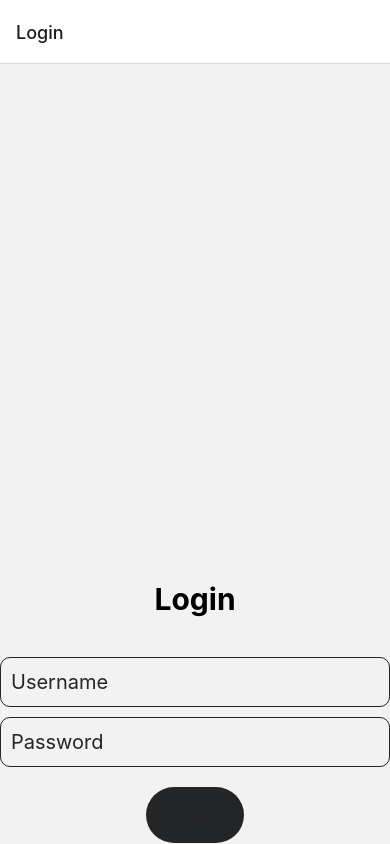
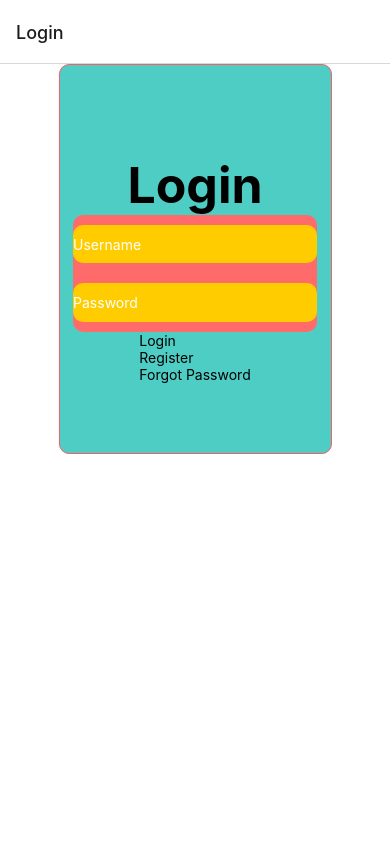
Before and after one commit to Rhaqim/thecommuneApp, a React Native app: screen /Login in a window 390 px wide. Built offline with nearby package versions, Linux system fonts and the light colour scheme.

Commit message:
redesigning the login page

```diff
--- a/components/Styles.js
+++ b/components/Styles.js
@@ -7,7 +7,7 @@ const colors = {
     secondary: '#4ecdc4',
     tertiary: '#ff6b6b',
     quaternary: '#ffcc00',
-    background: '#f5f5f5',
+    background: 'black',
 }
 
 const styles = StyleSheet.create({
@@ -16,6 +16,7 @@ const styles = StyleSheet.create({
         alignItems: 'center',
         justifyContent: 'flex-end',
         marginBottom: 1,
+        backgroundColor: colors.background,
     },
     instructions: {
         color: '#888',
@@ -89,7 +90,7 @@ const styles = StyleSheet.create({
         marginBottom: 10,
         width: "100%",
         height: 50,
-        color: '#242526',
+        color: 'black',
         fontSize: 20,
     }
 });
--- /dev/null
+++ b/components/auth/AuthStyles.js
@@ -0,0 +1,58 @@
+import { StyleSheet } from "react-native";
+
+const colors = {
+    // Colors
+    primary: '#fc5c65',
+    secondary: '#4ecdc4',
+    tertiary: '#ff6b6b',
+    quaternary: '#ffcc00',
+    background: 'white',
+}
+
+const styles = StyleSheet.create({
+    pageView: {
+        flex: 1,
+        backgroundColor: colors.background,
+        alignItems: "center",
+        justifyContent: "flex-start",
+        color: colors.primary,
+    },
+    loginContainer: {
+        width: "70%",
+        height: "50%",
+        alignItems: "center",
+        justifyContent: "center",
+        borderColor: colors.primary,
+        borderRadius: 10,
+        borderWidth: 1,
+        backgroundColor: colors.secondary,
+    },
+    headerView: {
+        marginTop: 20,
+    },
+    title: {
+        fontSize: 50,
+        fontWeight: 'bold',
+    },
+    userInput: {
+        width: "90%",
+        height: "30%",
+        alignItems: "center",
+        justifyContent: "center",
+        backgroundColor: colors.tertiary,
+        borderRadius: 10,
+    },
+    input : {
+        color: "white",
+        borderRadius: 10,
+        marginTop: 10,
+        marginBottom: 10,
+        justifyContent: "center",
+        alignItems: "center",
+        backgroundColor: colors.quaternary,
+        width: "100%",
+        height: "40%",
+    },
+});
+
+export default styles;
--- a/components/auth/Login.js
+++ b/components/auth/Login.js
@@ -1,6 +1,6 @@
 import React, { useState } from "react";
 import { Text, View, TouchableOpacity, TextInput } from "react-native";
-import styles from "../Styles";
+import styles from "./AuthStyles";
 
 const Login = ({ navigation }) => {
     const [username, setUsername] = useState("");
@@ -19,15 +19,51 @@ const Login = ({ navigation }) => {
     }
 
     return (
-        <View style={styles.container}>
-            <Text style={styles.title}>Login</Text>
-            <Text style={styles.error}>{error}</Text>
+        <View style={styles.pageView}>
+            <View style={styles.loginContainer}>
+                <View style={styles.headerView}>
+                    <Text style={styles.title}>Login</Text>
+                    <Text style={styles.error}>{error}</Text>
+                </View>
+                <View style={styles.userInput}>
+                    <TextInput style={styles.input} placeholder="Username" onChangeText={(text) => setUsername(text)} />
+                    <TextInput style={styles.input} placeholder="Password" onChangeText={(text) => setPassword(text)} />
+                </View>
+                <View style={styles.view}>
+                    <TouchableOpacity style={styles.button} onPress={handleSubmit}>
+                        <Text style={styles.buttonText}>Login</Text>
+                    </TouchableOpacity>
+                    <TouchableOpacity style={styles.button} onPress={() => navigation.navigate("Register")}>
+                        <Text style={styles.buttonText}>Register</Text>
+                    </TouchableOpacity>
+
+                    <TouchableOpacity style={styles.button} onPress={() => navigation.navigate("ForgotPassword")}>
+                        <Text style={styles.buttonText}>Forgot Password</Text>
+                    </TouchableOpacity>
+                </View>
+            </View>
+        </View>
+    );
+}
+
+export default Login;
+
+
+
+
+{/* <Text style={styles.title}>Login</Text>
+            {error !== "" && <Text style={styles.error}>{error}</Text>}
             <TextInput
                 style={styles.input}
                 placeholder="Username"
                 onChangeText={(text) => setUsername(text)}
                 value={username}
-            />
+            >
+                <Text
+                style={{color: 'red', opacity: 0.3 }}>
+                    Username
+                </Text>
+            </TextInput>
             <TextInput
                 style={styles.input}
                 placeholder="Password"
@@ -37,9 +73,4 @@ const Login = ({ navigation }) => {
             />
             <TouchableOpacity onPress={handleSubmit} style={styles.button}>
                 <Text style={styles.buttonText}>Login</Text>
-            </TouchableOpacity>
-        </View>
-    );
-}
-
-export default Login;
+            </TouchableOpacity> */}
```
